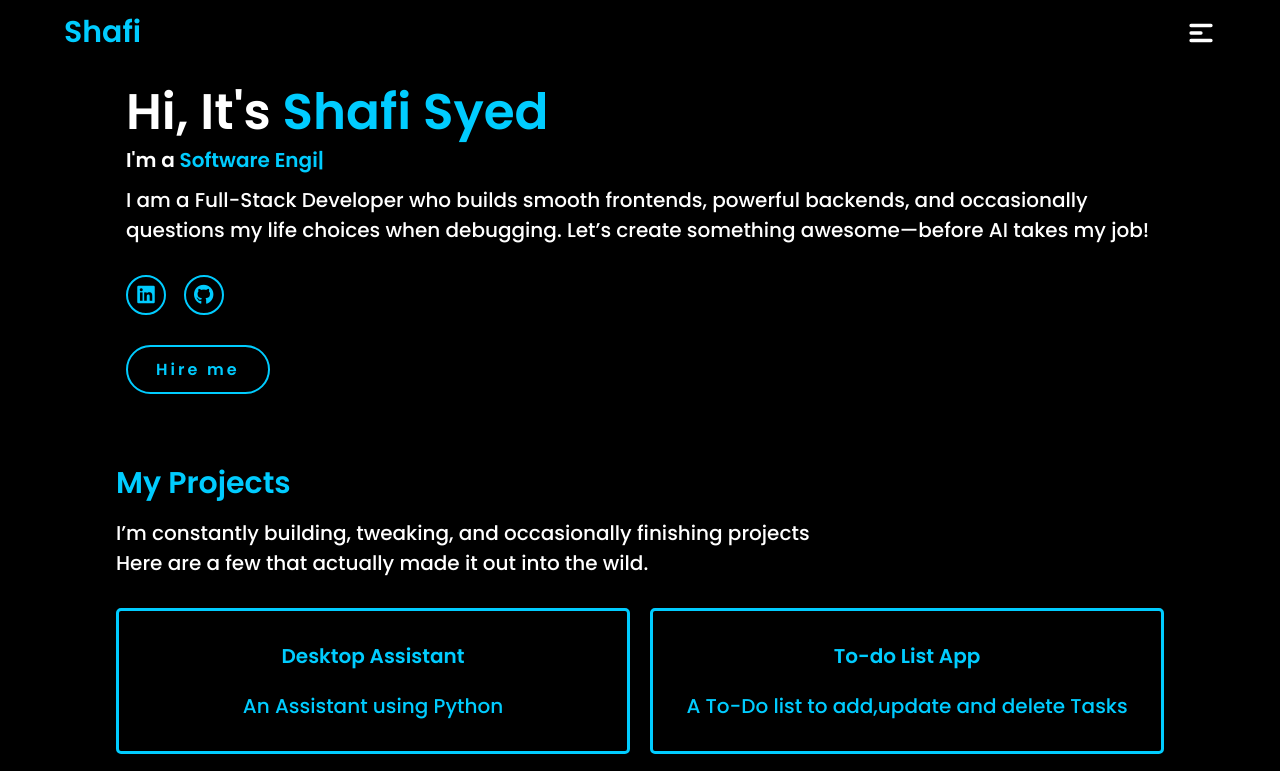
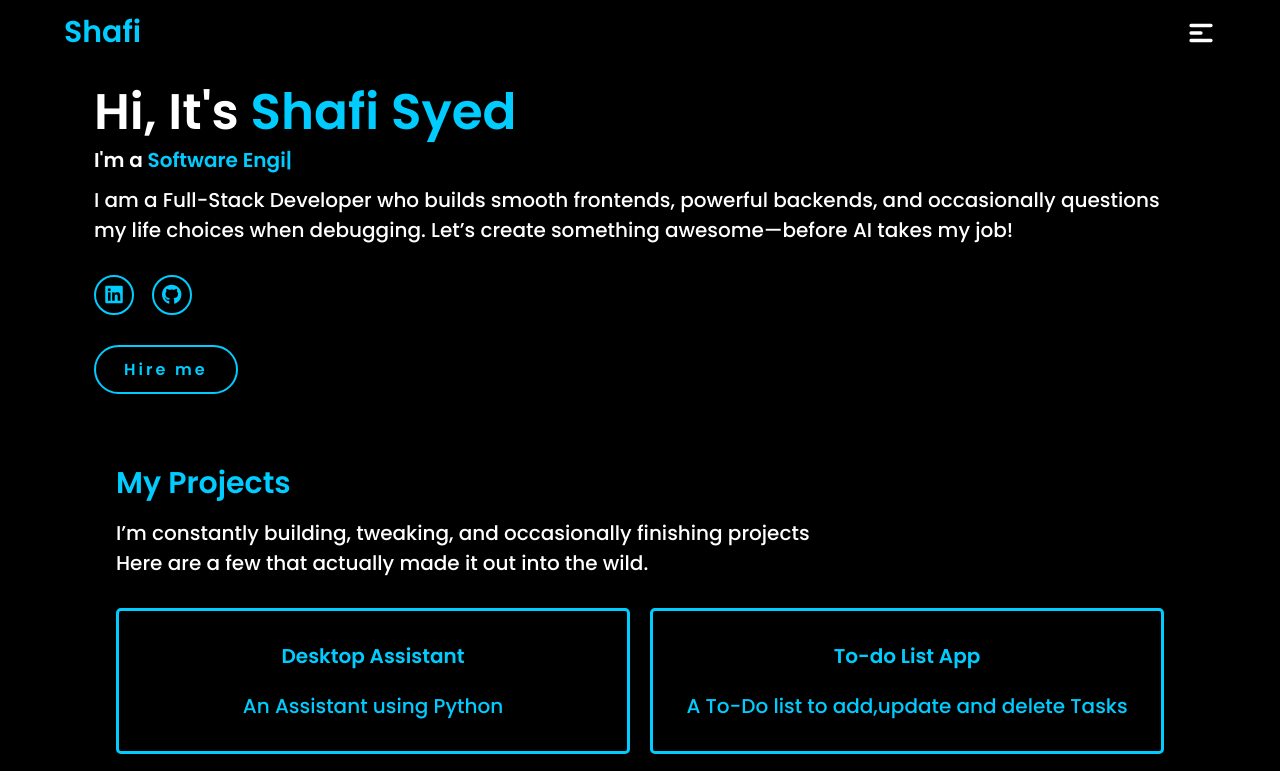
Before and after one commit to smd-shafi/My-Portfolio, a website: page index.html in a window 1280 px wide. Shown: the top 771 px of the page. Drawn offline with nearby package versions, Linux system fonts and the light colour scheme.

Commit message:
Update style.css

```diff
--- a/style.css
+++ b/style.css
@@ -481,7 +481,7 @@ span.debug {
 @media (max-width: 1350px){
     .home{
         gap: 4rem;
-
+        max-width: 90vw;
     }
     nav a{
         display: none;
```
